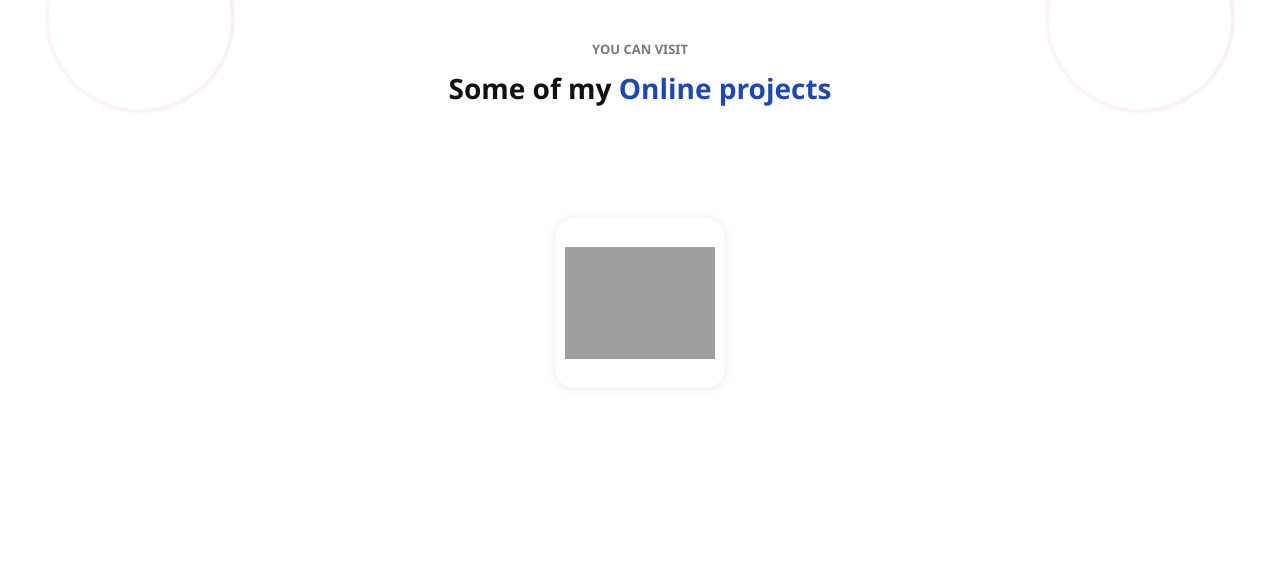
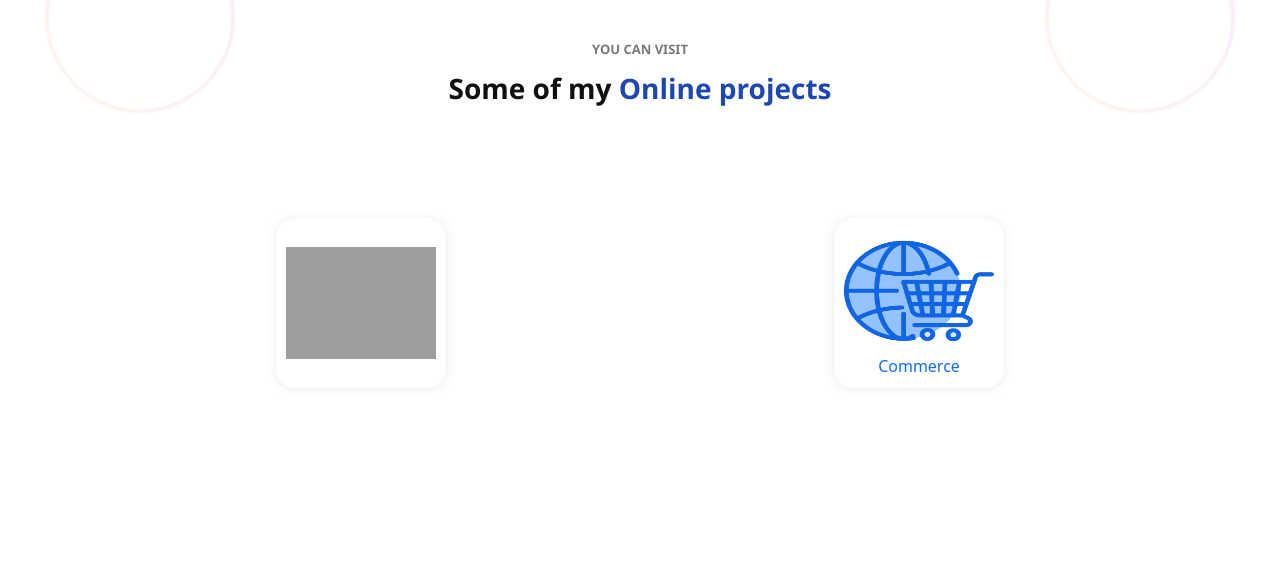
Before and after one commit to Taha-Alsaity/myportfolio, a Django app: page / in a window 1280 px wide. Shown: the part 1702-2273 px from the top of the page. Run offline with Django 5.2, Linux system fonts and the light colour scheme; some web fonts are replaced; grey boxes are pictures that could not be loaded.

Commit message:
proj added

```diff
--- a/portoapp/templates/porttem/index.html
+++ b/portoapp/templates/porttem/index.html
@@ -230,6 +230,15 @@ https://templatemo.com/tm-573-eduwell
         </div></a>
 
 
+        <a href="https://commerce101.up.railway.app/">
+          <div class="proj" style="" >
+
+          <img src="{% static 'assets/images/comm.png' %}" style="max-width: 160px; min-width: 110px;" alt="">
+          <label for="">Commerce</label>
+
+          </div></a>
+
+
 
 
 
```
Also changed, not shown: portoapp/static/assets/images/comm.png (added).
